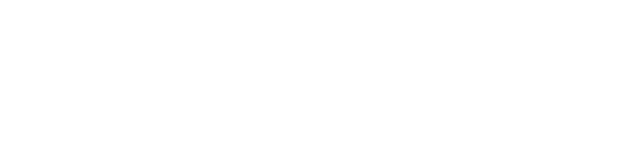
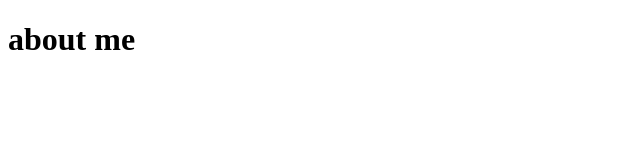
Before and after one commit to Edgecr2023/Git.Azulschool, a plain HTML site: page index.html in a window 1280 px wide. Shown: the whole page, without its empty margins (0-640 px from the left). Drawn offline with Linux system fonts and the light colour scheme.

Commit message:
added inf to files

```diff
--- a/index.html
+++ b/index.html
@@ -4,9 +4,9 @@
 
     <meta charset="UTF-8">
     <meta name="viewport" content="width=device-width, initial-scale=1.0">
-    <title>Document</title>
+    <title>mI PAGINA WEB</title>
 </head>
 <body>
-
+    <h1>about me</h1>
 </body>
 </html>
```
Also changed, not shown: information.txt.
